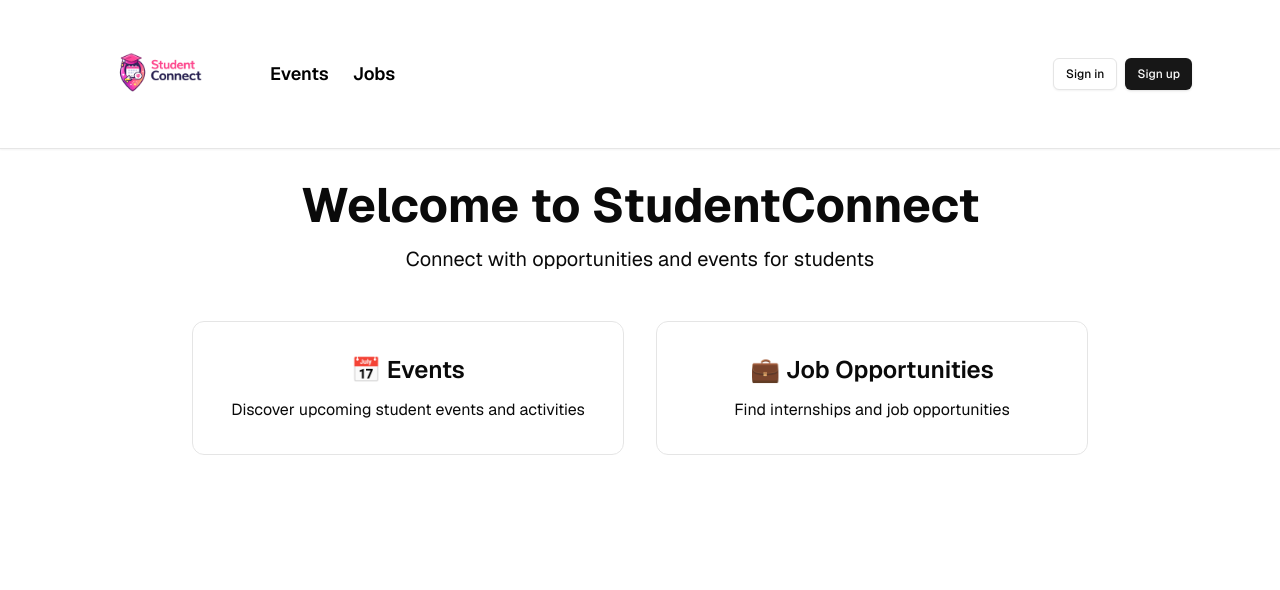
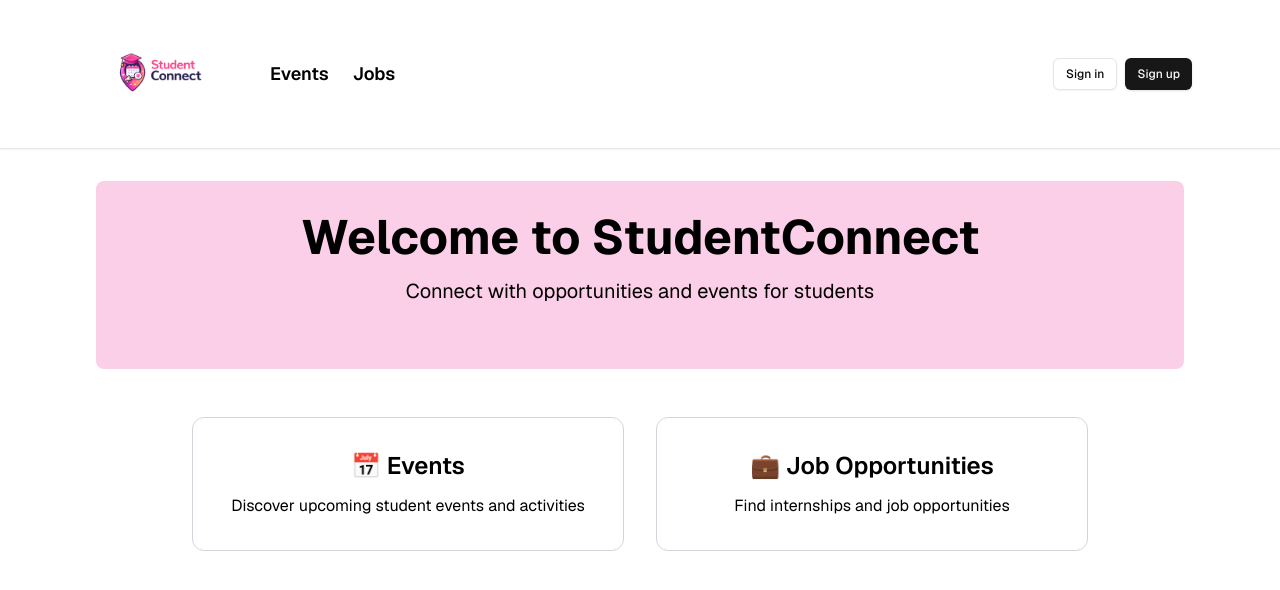
Before and after one commit to theahollon/studentconnect, a Next.js app in the folder studentconnect/: page / in a window 1280 px wide. Shown: the top 590 px of the page. Built offline with nearby package versions, Linux system fonts and the light colour scheme; no server answers.

Commit message:
style: update index page styles for improved readability and consistency

```diff
--- a/studentconnect/app/page.tsx
+++ b/studentconnect/app/page.tsx
@@ -5,11 +5,11 @@ export default function Home() {
   return (
     <main className="flex-1">
       <section className="max-w-6xl mx-auto p-8">
-        <div className="text-center mb-12">
-          <h1 className="text-5xl font-bold mb-4 text-mint-800">
+        <div className="text-center mb-12 bg-pink-200 p-8 rounded-lg">
+          <h1 className="text-5xl font-bold mb-4 text-black">
             Welcome to StudentConnect
           </h1>
-          <p className="text-xl mb-8 text-mint-700">
+          <p className="text-xl mb-8 text-black">
             Connect with opportunities and events for students
           </p>
         </div>
@@ -17,13 +17,13 @@ export default function Home() {
         <div className="grid grid-cols-1 md:grid-cols-2 gap-8 max-w-4xl mx-auto">
           <Link
             href="/events"
-            className="group p-8 bg-white/70 backdrop-blur-sm border border-mint-200 rounded-xl hover:shadow-xl hover:scale-105 transition-all duration-300"
+            className="group p-8 bg-white backdrop-blur-sm border border-gray-300 rounded-xl hover:shadow-xl hover:scale-105 transition-all duration-300"
           >
             <div className="text-center">
-              <h3 className="text-2xl font-semibold mb-3 text-mint-800 group-hover:text-mint-600">
+              <h3 className="text-2xl font-semibold mb-3 text-black group-hover:text-gray-800">
                 📅 Events
               </h3>
-              <p className="text-mint-700">
+              <p className="text-black">
                 Discover upcoming student events and activities
               </p>
             </div>
@@ -31,13 +31,13 @@ export default function Home() {
 
           <Link
             href="/jobs"
-            className="group p-8 bg-white/70 backdrop-blur-sm border border-mint-200 rounded-xl hover:shadow-xl hover:scale-105 transition-all duration-300"
+            className="group p-8 bg-white backdrop-blur-sm border border-gray-300 rounded-xl hover:shadow-xl hover:scale-105 transition-all duration-300"
           >
             <div className="text-center">
-              <h3 className="text-2xl font-semibold mb-3 text-mint-800 group-hover:text-mint-600">
+              <h3 className="text-2xl font-semibold mb-3 text-black group-hover:text-gray-800">
                 💼 Job Opportunities
               </h3>
-              <p className="text-mint-700">
+              <p className="text-black">
                 Find internships and job opportunities
               </p>
             </div>
```
